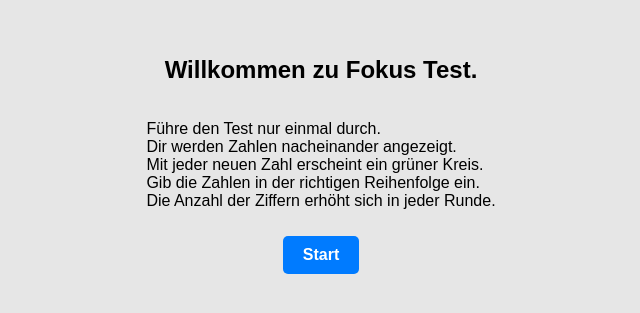
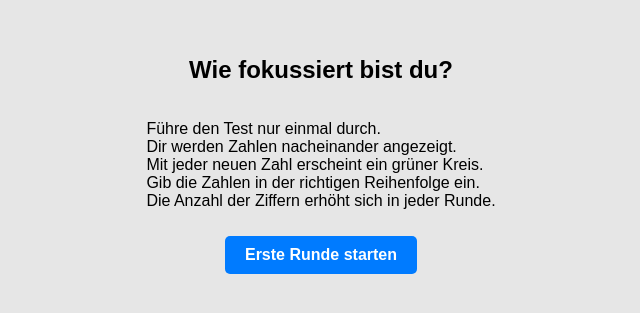
Before and after one commit to a11yadrian/focus-digi, a website: page index.html in a window 1280 px wide. Shown: the part 215-528 px from the top of the page, without its empty margins (319-959 px from the left). Drawn offline with Linux system fonts and the light colour scheme.

Commit message:
Content Update

```diff
--- a/index.html
+++ b/index.html
@@ -7,14 +7,14 @@
     <title>Fokus Test</title>
 </head>
 <body>
-    <h2 id="title">Willkommen zu Fokus Test.</h2>
+    <h2 id="title">Wie fokussiert bist du?</h2>
     <p id="description">Führe den Test nur einmal durch.
         <br>Dir werden Zahlen nacheinander angezeigt.
         <br>Mit jeder neuen Zahl erscheint ein grüner Kreis.
         <br>Gib die Zahlen in der richtigen Reihenfolge ein.
         <br>Die Anzahl der Ziffern erhöht sich in jeder Runde.
     </p>
-    <button id="start-button">Start</button>
+    <button id="start-button">Erste Runde starten</button>
     <div id="indicator"></div>
     <div id="digit-display"></div>
     <input type="text" id="user-input" placeholder="Gib die Zahlenreihenfolge ein" style="display:none;">
```
